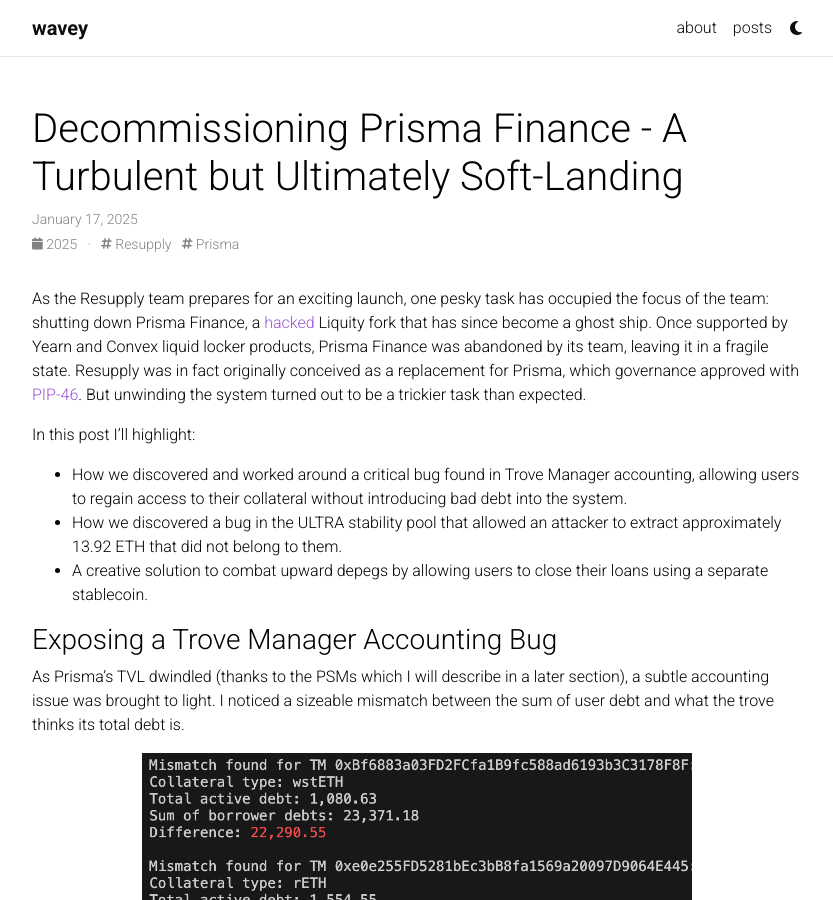
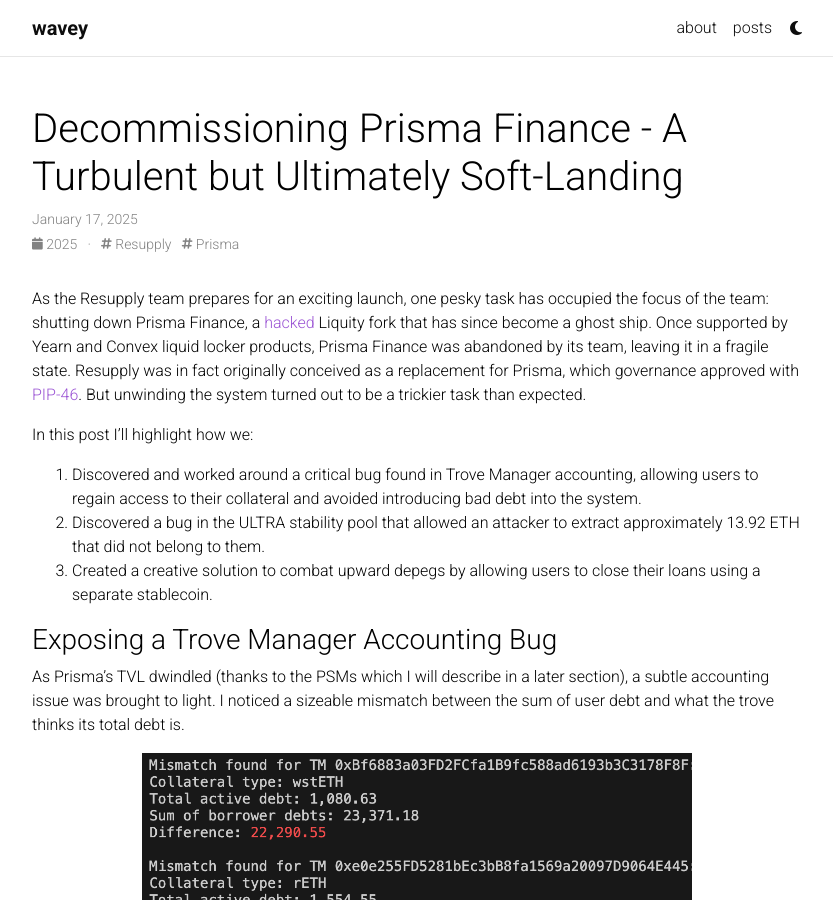
Before and after one commit to wavey0x/wavey0x.github.io, a Jekyll site: the page built from _posts/2025-01-17-decomissioning-prisma-finance.md, in a window 1280 px wide and 900 px high. Shown: the whole window, without its empty margins (223-1056 px from the left). Built offline with Jekyll 4.4.1, drawn with Linux system fonts in a browser that asks for light colours; comment, search, counter and statistics services are not loaded; a style sheet for code colours, icons or effects is not loaded; some of the changed text lies outside the part shown.

```diff
--- a/_posts/2025-01-17-decomissioning-prisma-finance.md
+++ b/_posts/2025-01-17-decomissioning-prisma-finance.md
@@ -9,11 +9,11 @@ featured: true
 
 As the Resupply team prepares for an exciting launch, one pesky task has occupied the focus of the team: shutting down Prisma Finance, a [hacked](https://rekt.news/prismafi-rekt/) Liquity fork that has since become a ghost ship. Once supported by Yearn and Convex liquid locker products, Prisma Finance was abandoned by its team, leaving it in a fragile state. Resupply was in fact originally conceived as a replacement for Prisma, which governance approved with [PIP-46](https://gov.prismafinance.com/t/pip-46-shutdown-prisma-finance-introduce-resupply/232). But unwinding the system turned out to be a trickier task than expected.
 
-In this post I'll highlight:
+In this post I'll highlight how we:
 
-- How we discovered and worked around a critical bug found in Trove Manager accounting, allowing users to regain access to their collateral without introducing bad debt into the system.
-- How we discovered a bug in the ULTRA stability pool that allowed an attacker to extract approximately 13.92 ETH that did not belong to them.
-- A creative solution to combat upward depegs by allowing users to close their loans using a separate stablecoin.
+1. Discovered and worked around a critical bug found in Trove Manager accounting, allowing users to regain access to their collateral and avoided introducing bad debt into the system.
+1. Discovered a bug in the ULTRA stability pool that allowed an attacker to extract approximately 13.92 ETH that did not belong to them.
+1. Created a creative solution to combat upward depegs by allowing users to close their loans using a separate stablecoin.
 
 ### Exposing a Trove Manager Accounting Bug
 
@@ -68,6 +68,14 @@ In late December, a Discord user pastelfork flagged a new issue during the shutd
 
 A user was able to extract approximately 13.92 ETH that did not belong to him. In all likelihood, he didn't set out to find this bug, but rather stumbled across it.
 
+Looking at Etherscan, you can see just a sample of the many repeated claims he made to drain the pool.
+
+<p align="center" >
+    <img src="/assets/img/ultra_sp.png" alt="Alt text" width="750"/>
+    <em style="color: #808080;">
+    </em>
+</p>
+
 To prevent further abuse, a call to users to withdraw from the ULTRA stability pool was issued.
 
 ### Stablecoin Hoarders Trigger an Upward Depeg
```
Also changed, not shown: assets/img/ultra_sp.png (added).
